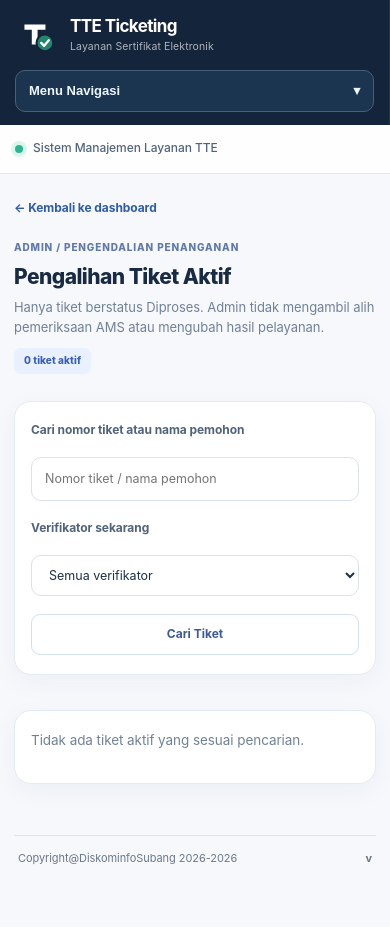
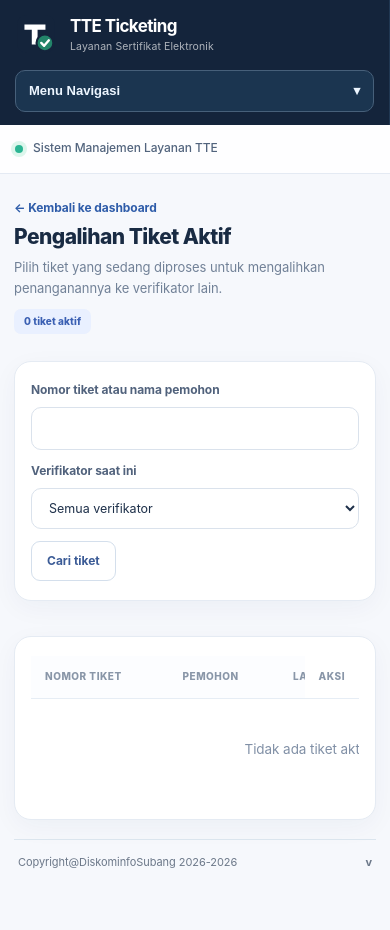
Before and after one commit to ajung5/TTE-Ticketing, a Laravel app: page /admin/pengalihan-tiket in a window 390 px wide. Before the commit the page ends 865 px from the top, so only its background shows below. Run offline with Laravel 12, Linux system fonts and the light colour scheme; a user stored in the database is signed in; tables that the repository leaves empty hold one stand-in row (values such as "Sample post"); parts of the project's set-up code (start-up, migrations or seed data) failed here and were passed over.

Commit message:
feat: enhance ticket transfer functionality with improved filtering and UI updates

```diff
--- a/app/Http/Controllers/AdminTicketTransferController.php
+++ b/app/Http/Controllers/AdminTicketTransferController.php
@@ -6,6 +6,7 @@ use App\Models\Ticket;
 use App\Models\TicketActivity;
 use App\Models\User;
 use Illuminate\Http\Request;
+use Illuminate\Support\Arr;
 use Illuminate\Support\Facades\DB;
 use Illuminate\Validation\Rule;
 
@@ -21,6 +22,7 @@ class AdminTicketTransferController extends Controller {
             'q' => ['nullable', 'string', 'max:100'],
             'owner' => ['nullable', 'integer', 'min:1'],
         ]);
+        $filters = Arr::only($data, ['q', 'owner']);
         $q = trim((string) ($data['q'] ?? ''));
         $tickets = Ticket::query()
             ->with('claimant')
@@ -38,8 +40,22 @@ class AdminTicketTransferController extends Controller {
                 });
             })
             ->latest('updated_at')
+            ->orderByDesc('id')
             ->paginate(15)
-            ->withQueryString();
+            ->appends($filters);
+        if ($tickets->currentPage() > $tickets->lastPage()) {
+            $request->session()->reflash();
+            return redirect()->route(
+                'admin.transfers.index',
+                $filters + ['page' => $tickets->lastPage()],
+            );
+        }
+        $listQuery = $filters;
+        if ($tickets->currentPage() > 1) {
+            $listQuery['page'] = $tickets->currentPage();
+        }
+        $selectedId = (int) old('transfer_ticket', $request->integer('alih'));
+        $selected = $tickets->getCollection()->find($selectedId);
         $verifiers = User::query()->where('role', 'verifier')->orderBy('name')->get();
         $loads = Ticket::where('status', 'In Progress')
             ->whereNotNull('claimed_by')
@@ -47,7 +63,18 @@ class AdminTicketTransferController extends Controller {
             ->groupBy('claimed_by')
             ->pluck('total', 'claimed_by');
         return response()
-            ->view('admin.ticket-transfers', compact('tickets', 'verifiers', 'q', 'loads'))
+            ->view(
+                'admin.ticket-transfers',
+                compact(
+                    'tickets',
+                    'verifiers',
+                    'q',
+                    'loads',
+                    'listQuery',
+                    'selected',
+                    'selectedId',
+                ),
+            )
             ->header('Cache-Control', 'private, no-store');
     }
 
@@ -55,6 +82,9 @@ class AdminTicketTransferController extends Controller {
         $this->admin($request);
         $request->merge(['transfer_ticket' => $ticket->id]);
         $data = $request->validate([
+            'q' => ['nullable', 'string', 'max:100'],
+            'owner' => ['nullable', 'integer', 'min:1'],
+            'page' => ['nullable', 'integer', 'min:1'],
             'expected_owner' => ['sometimes', 'required', 'integer'],
             'verifier_id' => [
                 'required',
@@ -133,7 +163,7 @@ class AdminTicketTransferController extends Controller {
             ]);
         });
         return redirect()
-            ->route('admin.transfers.index')
+            ->route('admin.transfers.index', Arr::only($data, ['q', 'owner', 'page']))
             ->with('success', 'Tiket berhasil dialihkan. Nomor dan riwayat penanganan tetap sama.');
     }
 }
--- a/public/css/tte-app.css
+++ b/public/css/tte-app.css
@@ -3535,3 +3535,49 @@ a.tte-page-item:focus-visible {
     color: #7a4912;
     font-weight: 700;
 }
+
+.transfer-filters {
+    display: grid;
+    grid-template-columns: minmax(0, 1.4fr) minmax(0, 1fr) auto;
+    align-items: end;
+    gap: 12px;
+}
+
+.transfer-actions {
+    display: flex;
+    align-items: center;
+    flex-wrap: wrap;
+    gap: 8px;
+}
+
+.transfer-table td:first-child {
+    white-space: nowrap;
+}
+.transfer-table .transfer-action-cell {
+    width: 1%;
+}
+.transfer-table .transfer-actions {
+    flex-wrap: nowrap;
+    white-space: nowrap;
+}
+
+@media (max-width: 900px) {
+    .transfer-filters {
+        grid-template-columns: minmax(0, 1fr);
+    }
+    .transfer-table .transfer-action-cell {
+        position: sticky;
+        right: 0;
+        background: white;
+        box-shadow: -1px 0 #dbe4eb;
+    }
+    .transfer-table .transfer-actions {
+        flex-direction: column;
+        align-items: stretch;
+    }
+}
+@media (scripting: none) {
+    .transfer-table [data-copy-target] {
+        display: none;
+    }
+}
--- a/resources/views/admin/ticket-transfers.blade.php
+++ b/resources/views/admin/ticket-transfers.blade.php
@@ -5,23 +5,24 @@
         <div>
             <a href="{{ route('admin.dashboard') }}" class="breadcrumb-link"
                 >← Kembali ke dashboard</a>
-            <div class="eyebrow mt">ADMIN / PENGENDALIAN PENANGANAN</div>
             <h1>Pengalihan Tiket Aktif</h1>
-            <p class="muted">Hanya tiket berstatus Diproses. Admin tidak mengambil alih pemeriksaan AMS atau mengubah hasil pelayanan.</p>
+            <p class="muted">Pilih tiket yang sedang diproses untuk mengalihkan penanganannya ke verifikator lain.</p>
         </div>
         <span class="pill pill-blue">{{ $tickets->total() }} tiket aktif</span>
     </div>
     <section class="card">
-        <form method="get" action="{{ route('admin.transfers.index') }}" class="stack">
-            <label for="transfer-search">Cari nomor tiket atau nama pemohon</label>
+        <form method="get" action="{{ route('admin.transfers.index') }}" class="transfer-filters">
+            <div class="form-field">
+                <label for="transfer-search">Nomor tiket atau nama pemohon</label>
                 <input
                     id="transfer-search"
                     name="q"
                     type="search"
                     value="{{ $q }}"
-                maxlength="100"
-                placeholder="Nomor tiket / nama pemohon" />
-            <label for="transfer-owner">Verifikator sekarang</label>
+                    maxlength="100" />
+            </div>
+            <div class="form-field">
+                <label for="transfer-owner">Verifikator saat ini</label>
                 <select id="transfer-owner" name="owner">
                     <option value="">Semua verifikator</option>
                     @foreach ($verifiers as $verifier)
@@ -32,104 +33,167 @@
                         </option>
                     @endforeach
                 </select>
-            <button class="btn btn-outline" type="submit">Cari Tiket</button>
+            </div>
+            <div class="transfer-actions">
+                <button class="btn btn-outline" type="submit">Cari tiket</button>
+                @if ($q !== '' || request()->filled('owner'))
+                    <a class="btn btn-ghost" href="{{ route('admin.transfers.index') }}"
+                        >Reset filter</a>
+                @endif
+            </div>
         </form>
     </section>
-    <div class="stack mt">
-        @forelse ($tickets as $ticket)
-            <section class="card">
-                <div class="section-heading">
-                    <div>
-                        <div class="eyebrow">TIKET SEDANG DIPROSES</div>
-                        <h2>
-                            {{
-                                $ticket->ticket_number ??
-                                    '#' . $ticket->id
-                            }}
-                        </h2>
-                    </div>
-                    <span class="pill pill-blue">{{ $ticket->status_label }}</span>
-                </div>
-                <div class="detail-grid">
-                    <div>
-                        <strong>Pemohon</strong>
-                        <p>{{ $ticket->nama_user }}</p>
-                    </div>
-                    <div>
-                        <strong>Jenis Layanan</strong>
-                        <p>{{ $ticket->service_label }}</p>
-                    </div>
-                    <div>
-                        <strong>Verifikator Sekarang</strong>
-                        <p>{{
-                            $ticket->claimant?->name ??
+
+    @if ($selected)
+        @php
+            $number = $selected->ticket_number ?: '#' . $selected->id;
+            $targets = $verifiers->where('id', '!=', $selected->claimed_by);
+            $restore = (int) old('transfer_ticket') === $selected->id;
+        @endphp
+        <section
+            class="card mt"
+            id="form-pengalihan"
+            aria-labelledby="transfer-heading"
+            tabindex="-1">
+            <h2 id="transfer-heading">Alihkan tiket {{ $number }}</h2>
+            <p class="muted">{{ $selected->nama_user }} · {{ $selected->service_label }} · Verifikator saat ini: <strong>{{
+                $selected->claimant?->name ??
                     'Akun tidak aktif'
-                        }}</p>
-                    </div>
-                </div>
-                @php
-                    $restore = (string) old('transfer_ticket') === (string) $ticket->id;
-                @endphp
-                <details class="mt" @if ($restore) open @endif>
-                    <summary>Alihkan tiket ini</summary>
+            }}</strong></p>
             <form
-                        data-transfer-ticket="{{ $ticket->ticket_number ?: '#' . $ticket->id }}"
-                        data-owner="{{ $ticket->claimant?->name ?? 'Petugas sebelumnya' }}"
                 method="post"
-                        action="{{ route('admin.transfers.store', $ticket) }}"
+                action="{{ route('admin.transfers.store', ['ticket' => $selected] + $listQuery) }}"
+                data-transfer-ticket="{{ $number }}"
+                data-owner="{{ $selected->claimant?->name ?? 'Petugas sebelumnya' }}"
                 class="stack mt">
                 @csrf
-                        <input
-                            type="hidden"
-                            name="expected_owner"
-                            value="{{ $ticket->claimed_by }}" />
-                        <label for="transfer-target-{{ $ticket->id }}"
-                            >Alihkan ke verifikator aktif</label>
-                        <select id="transfer-target-{{ $ticket->id }}" name="verifier_id" required>
+                <input type="hidden" name="expected_owner" value="{{ $selected->claimed_by }}" />
+                @if ($targets->isNotEmpty())
+                    <div class="form-field">
+                        <label for="transfer-target">Verifikator tujuan</label>
+                        <select id="transfer-target" name="verifier_id" required>
                             <option value="">Pilih verifikator tujuan</option>
-                            @foreach ($verifiers as $verifier)
-                                @if ($verifier->id !== $ticket->claimed_by)
+                            @foreach ($targets as $verifier)
                                 <option
                                     value="{{ $verifier->id }}"
-                                        @selected ($restore && (string) old('verifier_id') === (string) $verifier->id)>
+                                    @selected ($restore && old('verifier_id') == $verifier->id)>
                                     {{ $verifier->name }} ({{ $loads[$verifier->id] ?? 0 }} tiket
                                     aktif)
                                 </option>
-                                @endif
                             @endforeach
                         </select>
-                        @if ($restore)
                         @error ('verifier_id')
                             <p role="alert">{{ $message }}</p>
                         @enderror
-                        @endif
-                        <label for="transfer-reason-{{ $ticket->id }}"
-                            >Alasan pengalihan (wajib)</label>
+                    </div>
+                    <div class="form-field">
+                        <label for="transfer-reason">Alasan pengalihan</label>
                         <textarea
-                            id="transfer-reason-{{ $ticket->id }}"
+                            id="transfer-reason"
                             name="reason"
                             rows="2"
                             minlength="5"
                             maxlength="500"
                             required
-                            placeholder="Contoh: Penyesuaian beban kerja, petugas berhalangan, pergantian PIC"
-                            >{{ $restore ? old('reason') : '' }}</textarea
+                            >{{
+                                $restore && is_string(old('reason'))
+                                    ? old('reason')
+                                    : ''
+                            }}</textarea
                         >
-                        @if ($restore)
                         @error ('reason')
                             <p role="alert">{{ $message }}</p>
                         @enderror
+                    </div>
+                    <p class="small muted">Setelah dialihkan, verifikator tujuan dapat melanjutkan tiket dan petugas lama kehilangan akses penanganan.</p>
+                @else
+                    <p class="muted">Belum ada verifikator lain yang aktif.</p>
                 @endif
-                        <button type="submit" class="btn btn-primary">Alihkan Tiket</button>
-                        <p class="small muted">Nomor tiket, hasil AMS, dan riwayat tetap tersimpan. Petugas lama kehilangan akses; petugas tujuan langsung dapat melanjutkan.</p>
+                <div class="transfer-actions">
+                    @if ($targets->isNotEmpty())
+                        <button class="btn btn-primary" type="submit">Simpan pengalihan</button>
+                    @endif
+                    <a
+                        class="btn btn-outline"
+                        href="{{ route('admin.transfers.index', $listQuery) }}#tiket-{{ $selected->id }}"
+                        >Batal</a>
+                </div>
             </form>
-                </details>
         </section>
+    @elseif ($selectedId)
+        <p class="alert mt" role="status">Tiket yang dipilih sudah tidak tercantum pada halaman ini. Periksa kembali daftar tiket aktif.</p>
+    @endif
+
+    <section class="card mt" aria-label="Daftar tiket aktif">
+        <div
+            class="table-scroll"
+            role="region"
+            aria-label="Tabel pengalihan tiket aktif"
+            tabindex="0">
+            <table class="transfer-table" aria-label="Tiket yang sedang diproses">
+                <thead>
+                    <tr>
+                        <th scope="col">Nomor tiket</th>
+                        <th scope="col">Pemohon</th>
+                        <th scope="col">Layanan</th>
+                        <th scope="col">Verifikator saat ini</th>
+                        <th scope="col">Status</th>
+                        <th scope="col" class="transfer-action-cell">Aksi</th>
+                    </tr>
+                </thead>
+                <tbody>
+                    @forelse ($tickets as $ticket)
+                        @php
+                            $ticketNumber = $ticket->ticket_number ?: '#' . $ticket->id;
+                            $hasTarget = $verifiers->contains(fn($person) => $person->id !== $ticket->claimed_by);
+                        @endphp
+                        <tr id="tiket-{{ $ticket->id }}" tabindex="-1">
+                            <td>
+                                <strong
+                                    id="nomor-tiket-{{ $ticket->id }}">{{ $ticketNumber }}</strong>
+                            </td>
+                            <td>{{ $ticket->nama_user }}</td>
+                            <td>{{ $ticket->service_label }}</td>
+                            <td>
+                                {{
+                                    $ticket->claimant?->name ??
+                                        'Akun tidak aktif'
+                                }}
+                            </td>
+                            <td><span class="pill pill-blue">{{ $ticket->status_label }}</span></td>
+                            <td class="transfer-action-cell">
+                                <div class="transfer-actions">
+                                    @if ($hasTarget)
+                                        <a
+                                            class="btn btn-primary btn-small"
+                                            href="{{ route('admin.transfers.index', $listQuery + ['alih' => $ticket->id]) }}#form-pengalihan"
+                                            aria-label="Alihkan tiket {{ $ticketNumber }}"
+                                            >Alihkan</a>
+                                    @else
+                                        <span class="small muted">Belum ada verifikator pengganti</span>
+                                    @endif
+                                    <button
+                                        type="button"
+                                        class="btn btn-outline btn-small"
+                                        data-copy-target="nomor-tiket-{{ $ticket->id }}"
+                                        aria-label="Salin nomor tiket {{ $ticketNumber }}">
+                                        Salin nomor
+                                    </button>
+                                </div>
+                            </td>
+                        </tr>
                     @empty
-            <section class="card">
-                <p class="muted">Tidak ada tiket aktif yang sesuai pencarian.</p>
+                        <tr>
+                            <td colspan="6" class="empty">
+                                Tidak ada tiket aktif yang sesuai pencarian.
+                            </td>
+                        </tr>
+                    @endforelse
+                </tbody>
+            </table>
+        </div>
+        @if ($tickets->hasPages())
+            <div class="pagination mt">{{ $tickets->links() }}</div>
+        @endif
     </section>
-        @endforelse
-    </div>
-    <div class="pagination mt">{{ $tickets->links() }}</div>
 @endsection
```
Also changed, not shown: tests/Feature/Presentation/WorkspaceUxTest.php (+93 -0 lines), README.md. Lines whose indentation alone changed are shown as unchanged.
